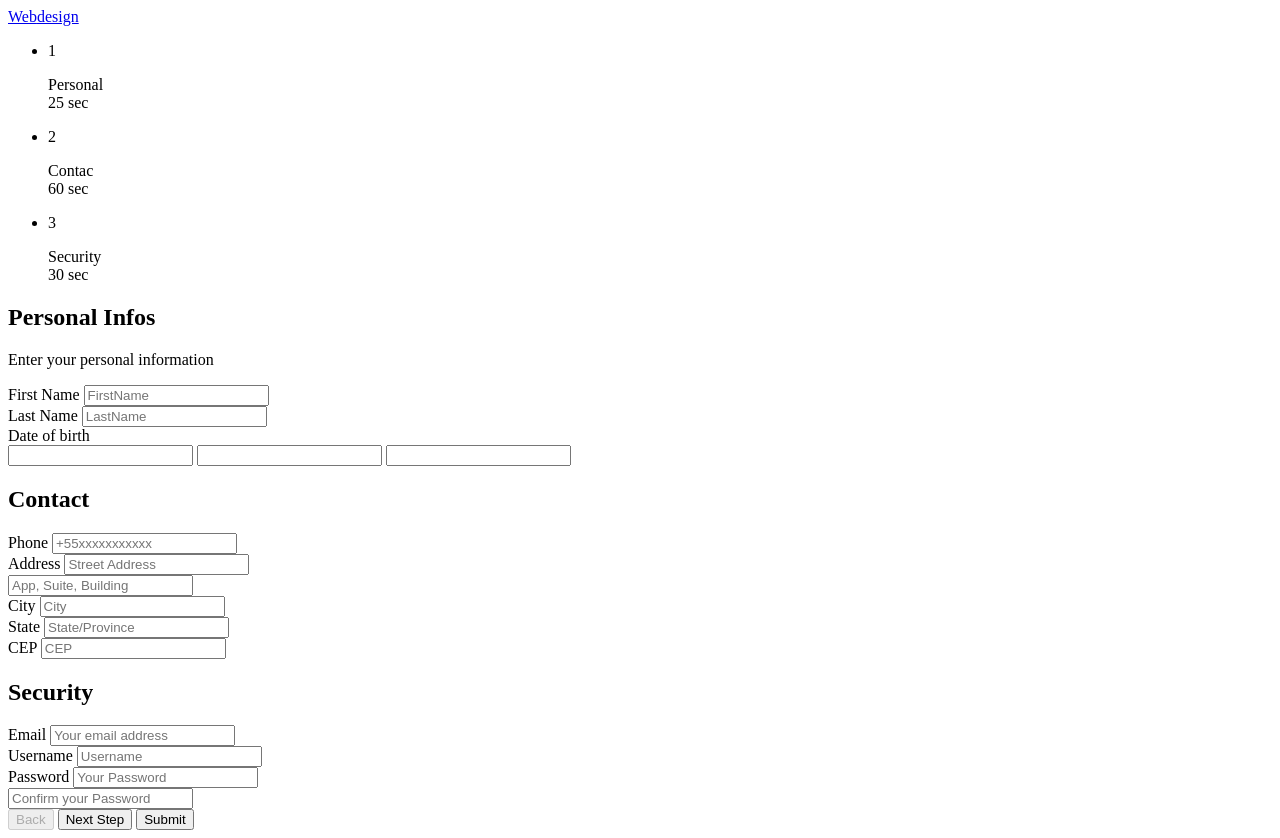
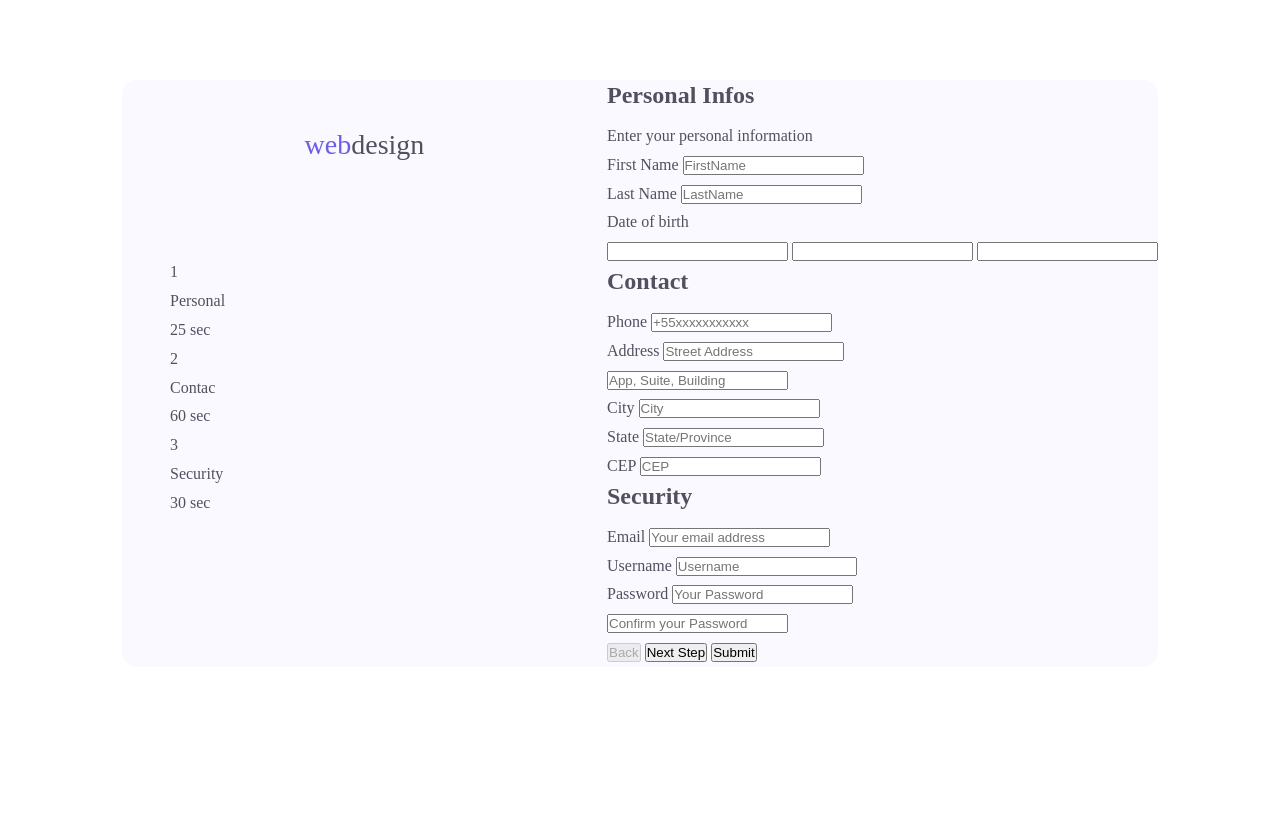
Before and after one commit to Higor-SM/webdev_4fun, a plain HTML site: page responsive_form/index.html in a window 1280 px wide. After the commit the page ends 800 px from the top, so only its background shows below. Drawn offline with Linux system fonts and the light colour scheme; a script that the page names is missing.

Commit message:
fix: importing css in html

```diff
--- a/responsive_form/index.html
+++ b/responsive_form/index.html
@@ -6,6 +6,7 @@
     <meta http-equiv="X-UA-Compatible" content="IE=edge">
     <meta name="viewport" content="width=device-width, initial-scale=1.0">
     <title>MultiStepForm</title>
+    <link rel="stylesheet" href="style.css">
 </head>
 
 <body>
@@ -13,7 +14,7 @@
         <div class="container">
             <div class="form-box">
                 <div class="progress">
-                    <div class="logo"><a href="/"><span>Web</span>design</a></div>
+                    <div class="logo"><a href="/"><span>web</span>design</a></div>
                     <ul class="progress-steps">
                         <li class="step active">
                             <span>1</span>
```
